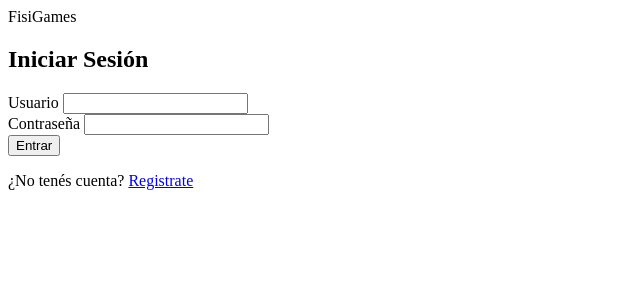
After one commit to DarkKnight138/Proyecto-Final-3eroEMS-TI-FisiGames, a PHP site: page /login.php in a window 1280 px wide. The commit adds this page. Shown: the top 300 px of the page, without its empty margins (0-640 px from the left). Run offline with PHP 8.4, Linux system fonts and the light colour scheme; a stand-in replaces the project's code that opens the database connection.

Commit message:
login.php

```diff
--- /dev/null
+++ b/PaginaWeb/login.php
@@ -0,0 +1,37 @@
+<?php
+
+?>
+<html>
+
+
+<!-- NAVBAR SOLO LOGO -->
+<nav>
+  <div class="logo">FisiGames</div>
+</nav>
+
+
+<!-- FORMULARIO LOGIN -->
+<div class="login-container">
+  <h2>Iniciar Sesión</h2>
+  <form id="login-form">
+    <div class="input-group">
+      <label for="username">Usuario</label>
+      <input type="text" id="username" name="username" required />
+    </div>
+    <div class="input-group">
+      <label for="password">Contraseña</label>
+      <input type="password" id="password" name="password" required />
+    </div>
+    <button type="submit" class="btn-login"><i class="fas fa-sign-in-alt"></i> Entrar</button>
+  </form>
+
+
+  <div class="no-account">
+    ¿No tenés cuenta? <a href="register.html">Registrate</a>
+  </div>
+</div>
+
+</html>
+<?php
+
+?>
--- a/PaginaWeb/php/dashboard.php
+++ b/PaginaWeb/php/dashboard.php
@@ -5,7 +5,7 @@ require 'conexion.php'; // conecta con la base de datos
 
 // verifica si NO hay una sesión activa con el nombre del usuario
 if (!isset($_SESSION['nombre'])) {
-    header('Location: login.php'); // si no hay sesión, lo manda a la página de login
+    header('Location: ./login.php'); // si no hay sesión, lo manda a la página de login
     exit(); // termina el script para que no siga ejecutando nada
 }
 
--- a/PaginaWeb/registrarse.html
+++ b/PaginaWeb/registrarse.html
@@ -16,7 +16,7 @@
 
  <div class="register-container">
    <h2>Crear Cuenta</h2>
-   <form id="register-form">
+   <form id="register-form" action="">
      <div class="input-group">
        <label for="username">Usuario</label>
        <input type="text" id="username" name="username" required />
```
Also changed, not shown: PaginaWeb/css/style.css (+9 -10 lines).
